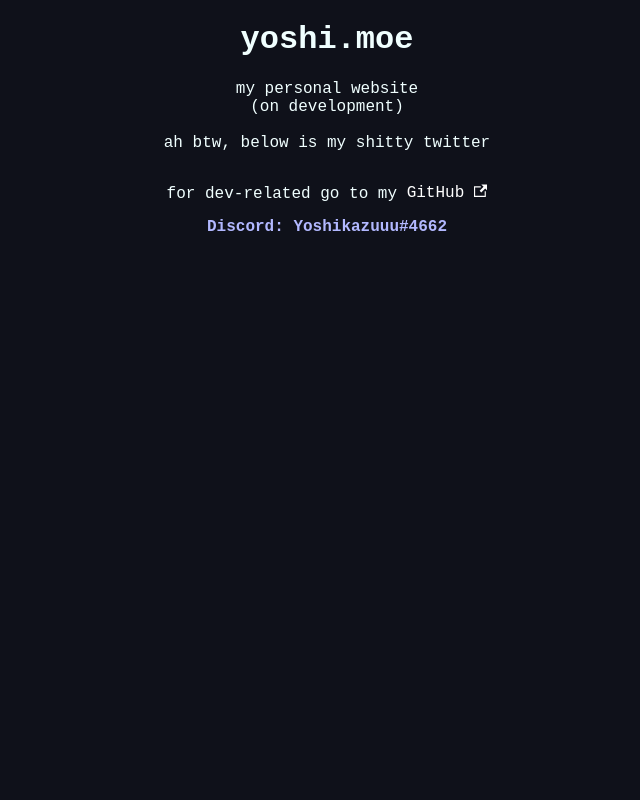
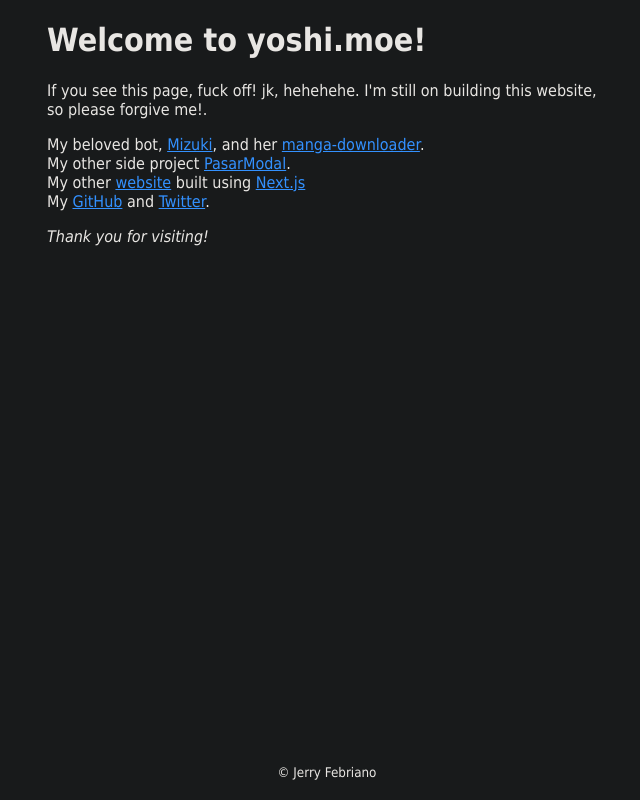
Before and after one commit to yoshikazuuu/yoshimoe, a plain HTML site: page index.html in a window 1280 px wide. Shown: the whole page, without its empty margins (313-953 px from the left). Drawn offline with Linux system fonts and the light colour scheme.

Commit message:
feat: migrating

```diff
--- a/index.html
+++ b/index.html
@@ -1,64 +1,59 @@
 <!DOCTYPE html>
-<html lang="en">
+<html>
+
 <head>
-    <meta charset="UTF-8">
-    <meta http-equiv="X-UA-Compatible" content="IE=edge">
-    <meta name="viewport" content="width=device-width, initial-scale=1.0">
-    <title>yoshi.moe | personal blog</title>
-    <link rel="icon" href="images/logo.png">
-    <link rel="stylesheet" href="styles.css">
-    <script async src="https://platform.twitter.com/widgets.js" charset="utf-8"></script>
+    <title>Welcome to yoshi.moe!</title>
+    <link rel="icon" type="image/x-icon"
+        href="https://cdn.discordapp.com/attachments/714847546903625790/1093466705289822228/favicon.ico">
+    <style>
+        html {
+            background: #181a1b;
+            color: #e8e6e3;
+        }
+
+        body {
+            width: 35em;
+            margin: 0 auto;
+            font-family: Tahoma, Verdana, Arial, sans-serif;
+        }
+
+        a {
+            color: #3391ff;
+        }
+
+        footer {
+            position: fixed;
+            left: 0;
+            bottom: 0;
+            width: 100%;
+            font-size: smaller;
+            text-align: center;
+            padding: 20px 0;
+        }
+    </style>
 </head>
 
 <body>
+    <h1>Welcome to yoshi.moe!</h1>
+    <p>If you see this page, fuck off! jk, hehehehe. I'm still on building this website, so please forgive me!.</p>
 
-    <div class="page-bg"></div>
-    <h1>
-        yoshi.moe
-    </h1>
-
-    <p style="text-align:center">
-        my personal website
-        <br> (on development) <br>
-        <br>
-        ah btw, below is my shitty twitter
+    <p>My beloved bot,
+        <a href="https://mizuki.yoshi.moe">Mizuki</a>, and her <a
+            href="https://github.com/yoshikazuuu/manga-downloader">manga-downloader</a>.
+        <br />
+        My other side project <a href="https://modal.yoshi.moe">PasarModal</a>.
+        <br />
+        My other <a href="https://aihi.me">website</a> built using <a href="https://nextjs.org/">Next.js</a>
+        <br />
+        My <a href="https://github.com/yoshikazuuu">GitHub</a> and <a href="https://twitter.com/yoshimoee">Twitter</a>.
     </p>
 
-    <a class="twitter-follow-button"
-    style="text-align:center"
-    href="https://twitter.com/yoshimoee"
-    data-show-count="false">
-</a>
 
-<div class="twt">
-    <a class="twitter-timeline"
-    data-lang="en"
-    data-width="350"
-    data-height="500"
-    data-dnt="true"
-    data-theme="dark"
-    data-align="center"
-    data-tweet-limit="10"
-    href="https://twitter.com/yoshimoee?ref_src=twsrc%5Etfw">
-</a>
-</div>
+    <p><em>Thank you for visiting!</em></p>
 
-<!--
-<p style="text-align:center">also, if you're a tryhard compsci student</p>
-<iframe src="https://discord.com/widget?id=1033983417823543406&theme=dark" width="350" height="500" allowtransparency="true" frameborder="0" sandbox="allow-popups allow-popups-to-escape-sandbox allow-same-origin allow-scripts"></iframe>
--->
+    <footer>
+        &copy; Jerry Febriano
+    </footer>
+</body>
 
-<p style="text-align:center"> for dev-related go to my
-    <a href="https://github.com/Yoshikazuuu"
-    target="_blank"
-    rel="noopener noreferrer"
-    class="footer__link-item"
-    style="text-decoration: none">
-    GitHub
-    <svg width="13.5" height="13.5" aria-hidden="true" viewBox="0 0 24 24" class="iconExternalLink_nPIU"><path fill="currentColor" d="M21 13v10h-21v-19h12v2h-10v15h17v-8h2zm3-12h-10.988l4.035 4-6.977 7.07 2.828 2.828 6.977-7.07 4.125 4.172v-11z" data-darkreader-inline-fill="" style="--darkreader-inline-fill:currentColor;"></path></svg></a>
-</p>
-
-<p style="text-align:center"><a style="color: #b2b8ff;font-weight: 900" >Discord: Yoshikazuuu#4662</a></p>
-
-</body>
 </html>
--- a/styles.css
+++ /dev/null
@@ -1,44 +0,0 @@
-@import "tailwindcss/base";
-@import "tailwindcss/components";
-@import "tailwindcss/utilities";
-
-body {
-    font-family: 'Courier New', Courier, monospace;
-    text-align: center;
-    color: azure;
-    position: relative;
-    background : rgba(15,17,26,255);
-}
-
-.page-bg {
-    background: linear-gradient(
-        rgba(0, 0, 0, 0),
-        rgba(0, 0, 0, 0.5)
-    ), url('images/ryou.jpg');
-    background-position: center;
-}
-
-a:link {
-    color: rgb(255, 255, 255);
-}
-
-a:visited {
-    color: rgb(255, 255, 255);
-}
-
-a:hover {
-    color: rgb(253, 248, 117);
-}
-
-a:active {
-    color: rgb(255, 255, 255);
-}
-
-.twt {
-    margin-top: 10pt;
-    display: flex;
-    flex-direction: column;
-    align-items: center;
-    justify-content: center;
-    align-content: stretch;
-}
```
Also changed, not shown: images/logo.png (deleted), images/ryou.jpg (deleted), output.css (deleted), 2 other files.
